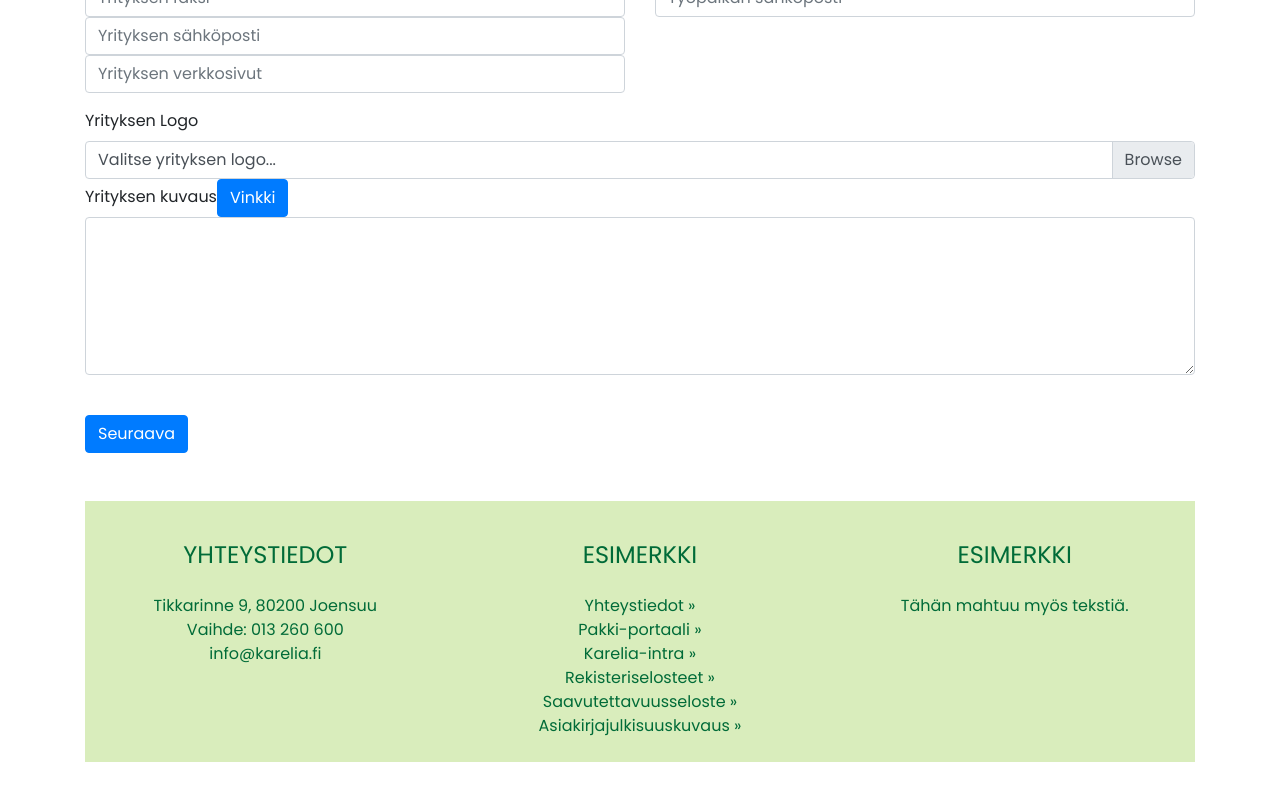
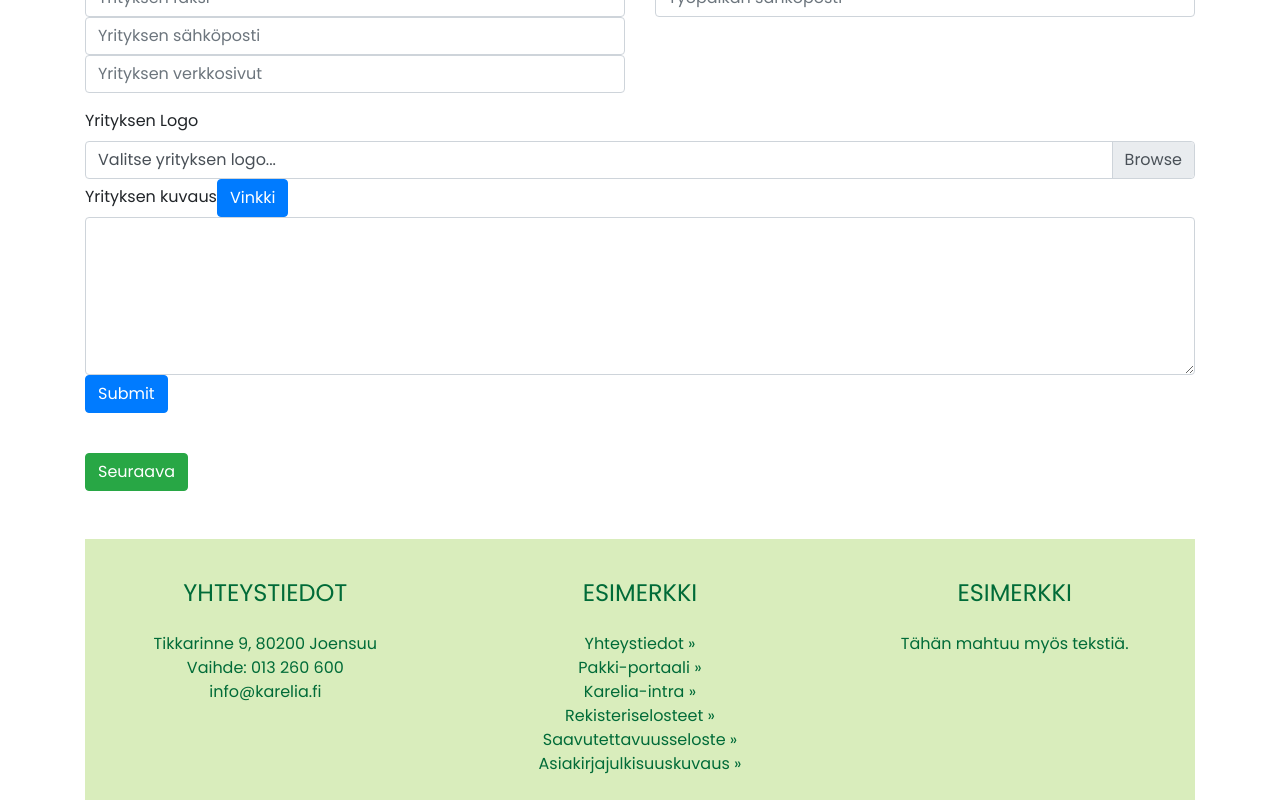
Before and after one commit to APartanen/React-projekti, a React (Create React App) app in the folder client/: page /uusilomake1 in a window 1280 px wide. Shown: the part 853-1653 px from the top of the page. Before the commit the page ends 1615 px from the top, so only its background shows below. Built offline with nearby package versions, Linux system fonts and the light colour scheme.

Commit message:
Varmistus päivitys

```diff
--- a/client/src/components/Lomake.js
+++ b/client/src/components/Lomake.js
@@ -2,7 +2,6 @@ import React, { useState } from "react";
 import { Col, Row, Form, Button, Container, Modal } from "react-bootstrap";
 import * as ReactBootstrap from "react-bootstrap";
 import { NavLink } from "react-router-dom";
-
 
 // alustava lomake
 const Lomake = (props) => {
@@ -16,7 +15,7 @@ const Lomake = (props) => {
   let kaikki = props.kaikki;
   const kaikkiCall = props.kaikkiCall;
 
-
+  console.log(kaikki);
 
   const [submitted, setSubmitted] = useState([]);
   const [field1, setField1] = useState("");
@@ -35,9 +34,6 @@ const Lomake = (props) => {
 
   const [date1, setDate1] = useState("");
   const [date2, setDate2] = useState("");
-
-
-
 
   const submit = (event) => {
     event.preventDefault();
@@ -62,19 +58,14 @@ const Lomake = (props) => {
       },
     ];
 
-    //päivittää kaikkitiedot arrayn kohdan tiedot1
     kaikki[0] = submitValues;
-
-    //ignore
+    //aiheuttaa mount errorin?
     setSubmitted(submitValues);
     call(submitValues);
 
-    //setKaikkitiedot kutsu - kopio kaikki tiedot kohdalla, missä on muokattu arrayn kohtaa, muut jätetty rauhaan
-    kaikkiCall(kaikki)
+    kaikkiCall(kaikki);
 
-
-
-
+    //console.log(tiedot);
   };
 
   const handleChangeField1 = (event) => {
@@ -338,15 +329,21 @@ const Lomake = (props) => {
           </Col>
         </Row>
 
-
+        <Form.Row>
+          <Col>
+            <Button variant="primary" type="submit">
+              {" "}
+              Submit{" "}
+            </Button>
+          </Col>
+        </Form.Row>
 
         <div className="links">
           <NavLink to="uusilomake2">
-            <Button variant="primary" type="submit">Seuraava</Button>
+            <Button variant="success">Seuraava</Button>
           </NavLink>
         </div>
       </Form>
-
     </div>
   );
 };
```
